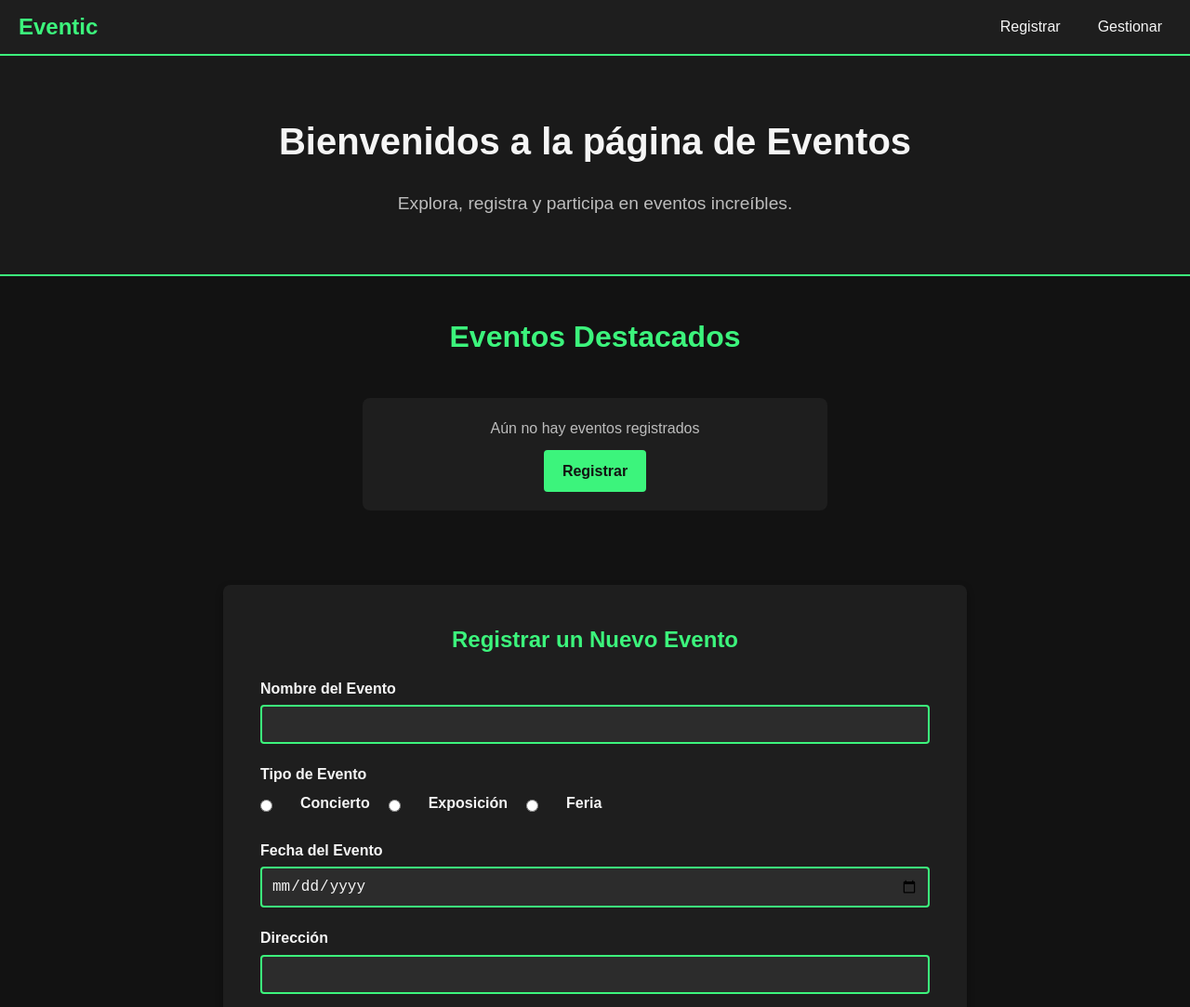
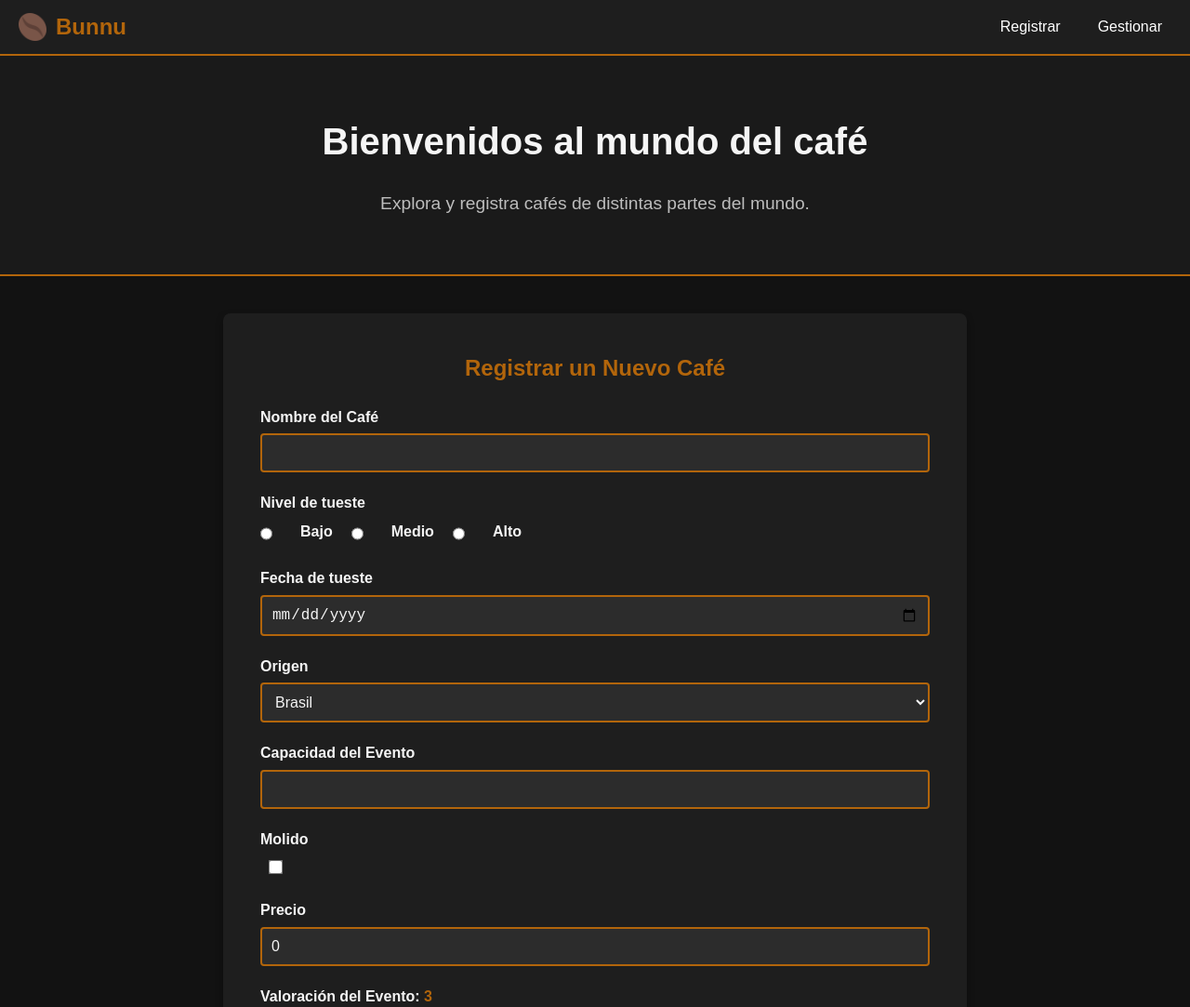
Before and after one commit to JoanGeertsen/Parcial, a plain HTML site: page index.html in a window 1280 px wide. Shown: the top 1083 px of the page at 93% size. Drawn offline with Linux system fonts and the light colour scheme.

Commit message:
Ajustes visuales generales

```diff
--- a/index.html
+++ b/index.html
@@ -3,14 +3,17 @@
 <head>
     <meta charset="UTF-8">
     <meta name="viewport" content="width=device-width, initial-scale=1.0">
-    <title>Eventic</title>
+    <title>Bunnu</title>
     <link rel="stylesheet" href="style.css">
-    <link rel="icon" href="recursos/check.png" type="image/png">
+    <link rel="icon" href="recursos/coffee-bean.png" type="image/png">
 </head>
 <body>
 
     <header>
-        <a class="logo" href="#">Eventic</a>
+        <a class="logo" href="#">
+            <img src="recursos/coffee-bean.png" alt="Bunnu Logo" class="logo-img">
+            Bunnu
+        </a>
         <nav>
             <ul>
                 <li><a href="#form">Registrar</a></li>
@@ -21,65 +24,46 @@
 
     <main>
         <section class="banner">
-            <h1>Bienvenidos a la página de Eventos</h1>
-            <p>Explora, registra y participa en eventos increíbles.</p>
+            <h1>Bienvenidos al mundo del café</h1>
+            <p>Explora y registra cafés de distintas partes del mundo.</p>
         </section>
-
-        <section class="destacado">
-            <h2>Eventos Destacados</h2>
-            <div class="eventos-grid">
-                <article class="evento" id="dummy">
-                    <p>Aún no hay eventos registrados</p>
-                    <a href="#formulario" class="btn">Registrar</a>
-                </article>
-            </div>
-        </section>
-    </main>
 
 
 
     <section class="evento-form" id="formulario">
-        <h2>Registrar un Nuevo Evento</h2>
+        <h2>Registrar un Nuevo Café</h2>
         <form id="evento-form">
             <div class="formulario">
-                <label for="evento-nombre">Nombre del Evento</label>
+                <label for="evento-nombre">Nombre del Café</label>
                 <input type="text" id="evento-nombre" name="evento-nombre" required>
             </div>
 
             <div class="formulario" id="form">
-                <label>Tipo de Evento</label>
+                <label>Nivel de tueste</label>
                 <div class="radio-group">
                     <input type="radio" id="concierto" name="evento-tipo" value="concierto">
-                    <label for="concierto">Concierto</label>
+                    <label for="concierto">Bajo</label>
 
                     <input type="radio" id="exposicion" name="evento-tipo" value="exposicion">
-                    <label for="exposicion">Exposición</label>
+                    <label for="exposicion">Medio</label>
 
                     <input type="radio" id="feria" name="evento-tipo" value="feria">
-                    <label for="feria">Feria</label>
+                    <label for="feria">Alto</label>
                 </div>
             </div>
 
             <div class="formulario">
-                <label for="evento-fecha">Fecha del Evento</label>
+                <label for="evento-fecha">Fecha de tueste</label>
                 <input type="date" id="evento-fecha" name="evento-fecha" required>
             </div>
 
             <div class="formulario">
-                <label for="evento-direccion">Dirección</label>
-                <input type="text" id="evento-direccion" name="evento-direccion" required>
-            </div>
-
-            <div class="formulario">
-                <label for="evento-cidad">Ciudad</label>
+                <label for="evento-cidad">Origen</label>
                 <select id="evento-cidad" name="evento-cidad" required>
-                    <option value="Bahía Blanca">Bahía Blanca</option>
-                    <option value="Buenos Aires">Buenos Aires</option>
-                    <option value="Rosario">Rosario</option>
-                    <option value="Neuquén">Neuquén</option>
-                    <option value="Córdoba">Córdoba</option>
-                    <option value="Mendoza">Mendoza</option>
-
+                    <option value="Bahía Blanca">Brasil</option>
+                    <option value="Buenos Aires">Colombia</option>
+                    <option value="Rosario">Bolivia</option>
+                    <option value="Neuquén">Etiopía</option>
                 </select>
             </div>
 
@@ -89,12 +73,12 @@
             </div>
 
             <div class="formulario">
-                <label for="evento-gratuito">Evento Gratuito</label>
+                <label for="evento-gratuito">Molido</label>
                 <input type="checkbox" id="evento-gratuito" name="evento-gratuito">
             </div>
 
             <div class="formulario">
-                <label for="evento-costo">Costo de Entrada</label>
+                <label for="evento-costo">Precio</label>
                 <input type="number" id="evento-costo" name="evento-costo" value="0" required>
             </div>
 
@@ -104,12 +88,12 @@
             </div>
 
             <div class="formulario">
-                <label for="evento-notas">Observaciones</label>
+                <label for="evento-notas">Descripción</label>
                 <textarea id="evento-notas" name="evento-notas"></textarea>
             </div>
 
             <div class="formulario-botones">
-                <button type="button" id="boton-enviar" class="btn">Cargar Evento</button>
+                <button type="button" id="boton-enviar" class="btn">Cargar Café</button>
                 <button type="button" id="boton-actualizar" class="btn">Actualizar</button>
                 <button type="button" id="boton-cancelar" class="btn">Cancelar</button>
                 <button type="reset" id="boton-reset" class="btn">Resetear</button>
--- a/style.css
+++ b/style.css
@@ -40,8 +40,8 @@
 }
 
 :root {
-    --acento-principal: #3cf47c;
-    --acento-secundario: #2db060;
+    --acento-principal: #b2650b;
+    --acento-secundario: #7a3b02;
     --fondo-primario: #121212;
     --fondo-secundario: #1e1e1e;
   }
@@ -83,6 +83,15 @@ header {
     font-size: 1.5rem;
     font-weight: bold;
     margin-left: 20px;
+    display: flex;
+    align-items: center;
+    gap: 10px;
+    text-decoration: none;
+}
+
+.logo-img {
+    width: 30px;
+    height: auto;
 }
 
 nav ul {
@@ -94,6 +103,8 @@ nav ul {
 nav ul li a {
     padding: 5px 10px;
     transition: color 0.3s;
+    color: #ffffff;
+    text-decoration: none;
 }
 
 nav ul li a:hover {
@@ -116,64 +127,6 @@ nav ul li a:hover {
 .banner p {
     font-size: 1.2rem;
     color: #bdbdbd;
-}
-
-/* Destacado */
-.destacado {
-    padding: 40px 20px;
-}
-
-.destacado h2 {
-    text-align: center;
-    font-size: 2rem;
-    color: var(--acento-principal);
-    margin-bottom: 40px;
-}
-
-.eventos-grid {
-    display: flex;
-    justify-content: space-around;
-    flex-wrap: wrap;
-    gap: 20px;
-}
-
-.evento {
-    width: 90%;
-    max-width: 500px;
-    box-sizing: border-box;
-    background-color: #1e1e1e;
-    padding: 20px;
-    border-radius: 8px;
-    text-align: center;
-    transition: transform 0.3s;
-}
-
-.evento h3 {
-    color: var(--acento-principal);
-    margin-bottom: 10px;
-}
-
-.evento p {
-    color: #bdbdbd;
-    margin-bottom: 10px;
-}
-
-.evento a.btn {
-    display: inline-block;
-    padding: 10px 20px;
-    background-color: var(--acento-principal);
-    color: #121212;
-    border-radius: 4px;
-    font-weight: bold;
-    transition: background-color 0.3s;
-}
-
-.evento a.btn:hover {
-    background-color: var(--acento-secundario);
-}
-
-.evento:hover {
-    transform: scale(1.05);
 }
 
 
```
Also changed, not shown: Recursos/coffee-bean.png (added).
